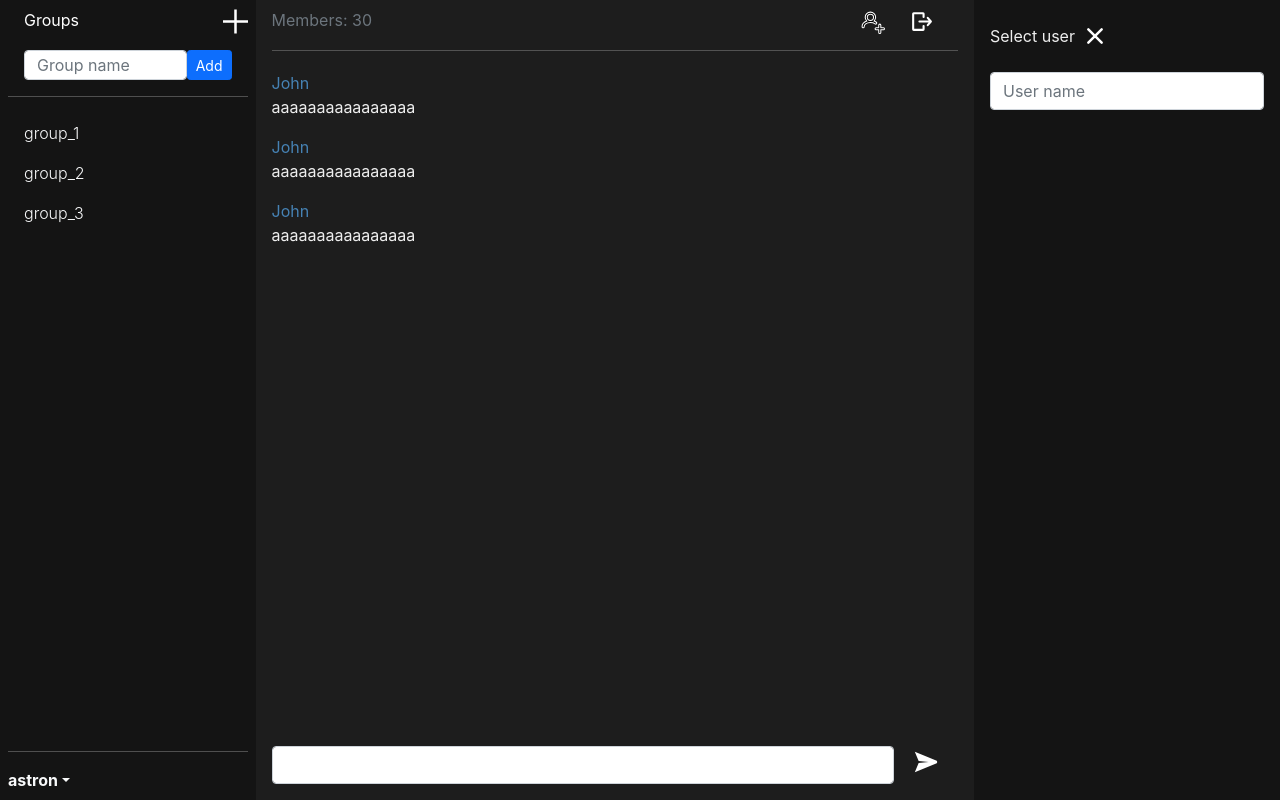
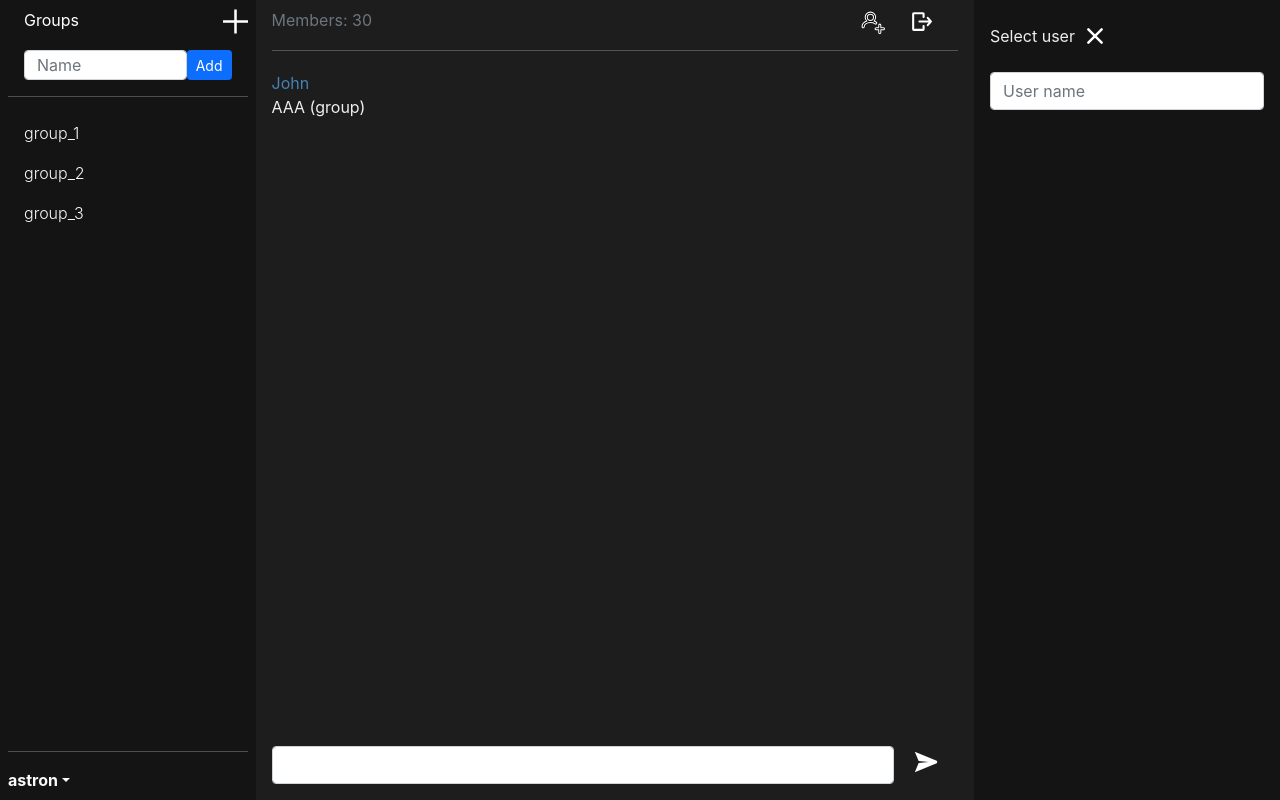
Before and after one commit to astronmax/devchat, a React (Create React App) app in the folder frontend/: page /home in a window 1280 px wide. Both pictures are taken after a click on the link 235 px from the left and 21 px from the top of the page. Built offline with nearby package versions, Linux system fonts and the light colour scheme.

Commit message:
Add messages loading by storage id

```diff
--- a/frontend/src/MainWindowSlice.js
+++ b/frontend/src/MainWindowSlice.js
@@ -2,6 +2,7 @@ import { createSlice } from "@reduxjs/toolkit"
 
 const initialState = {
   sidebar_display: 0,
+  content_store_key: 0,
 }
 
 export const MainWindowSlice = createSlice({
@@ -9,10 +10,14 @@ export const MainWindowSlice = createSlice({
   initialState,
   reducers: {
     displayGroups: (state) => { state.sidebar_display = 0; },
-    displayDirects: (state) => { state.sidebar_display = 1; }
+    displayDirects: (state) => { state.sidebar_display = 1; },
+    setContentStore: (state, key) => { state.content_store_key = key; }
   }
 });
 
-export const { displayGroups, displayDirects } = MainWindowSlice.actions;
+export const { displayGroups, displayDirects, setContentStore } = MainWindowSlice.actions;
+
 export const selectSidebarDisplay = (state) => state.MainWindow.sidebar_display;
+export const selectContentStore = (state) => state.MainWindow.content_store_key;
+
 export default MainWindowSlice.reducer;
--- a/frontend/src/components/ContentField.jsx
+++ b/frontend/src/components/ContentField.jsx
@@ -9,21 +9,18 @@ const MessageBox = ({ username, body }) => {
   );
 }
 
-const ContentField = () => {
+const ContentField = ({ messages }) => {
   return (
     <div className='content-field'>
-      <MessageBox
-        username="John"
-        body="aaaaaaaaaaaaaaaa"
-      />
-      <MessageBox
-        username="John"
-        body="aaaaaaaaaaaaaaaa"
-      />
-      <MessageBox
-        username="John"
-        body="aaaaaaaaaaaaaaaa"
-      />
+      {messages.map((msg) => {
+        return (
+          <MessageBox
+            username={msg.username}
+            body={msg.body}
+            key={msg.key}
+          />
+        );
+      })}
     </div>
   );
 }
--- a/frontend/src/components/SideBar.jsx
+++ b/frontend/src/components/SideBar.jsx
@@ -3,7 +3,8 @@ import '../App.css';
 
 import {
   displayGroups,
-  displayDirects
+  displayDirects,
+  setContentStore
 } from '../MainWindowSlice'
 import { useDispatch } from 'react-redux';
 
@@ -31,10 +32,15 @@ const Dropdown = ({ username }) => {
   );
 }
 
-export const ListItem = ({ title }) => {
+export const ListItem = ({ title, id }) => {
+  const dispatch = useDispatch();
+
   return (
     <li className="nav-item">
-      <a href="/" className="nav-link link-light" aria-current="page">
+      <a href="/" className="nav-link link-light" onClick={(e) => {
+        e.preventDefault();
+        dispatch(setContentStore(id));
+      }}>
         <p className='sidebar-item'>{title}</p>
       </a>
     </li>
@@ -60,13 +66,13 @@ const SideBar = ({ username, content_type, items }) => {
         </a>
       </div>
       <div className={add_group_classes} style={{ height: "30px" }}>
-        <input type="text" className="form-control" placeholder="Group name" />
+        <input type="text" className="form-control" placeholder="Name" />
         <button className='btn btn-primary btn-sm'>Add</button>
       </div>
       <hr />
       <div className='sidebar-list'>
         <ul className="nav nav-pills flex-column mb-auto">
-          {items.map((item => { return (<ListItem title={item} key={item} />); }))}
+          {items.map((item => { return (<ListItem title={item.title} key={item.key} id={item.key} />); }))}
         </ul>
       </div>
       <hr />
--- a/frontend/src/pages/MainPage.jsx
+++ b/frontend/src/pages/MainPage.jsx
@@ -7,33 +7,60 @@ import RightWindow from '../components/RightWindow';
 import { useSelector } from 'react-redux';
 
 import {
-  selectSidebarDisplay
+  selectSidebarDisplay,
+  selectContentStore
 } from '../MainWindowSlice'
 
 const get_groups = () => {
-  return ["group_1", "group_2", "group_3"];
+  return [
+    { title: "group_1", key: 1 },
+    { title: "group_2", key: 2 },
+    { title: "group_3", key: 3 },
+  ];
 }
 
 const get_directs = () => {
-  return ["direct_1", "direct_2", "direct_3"];
+  return [
+    { title: "direct_1", key: 1 },
+    { title: "direct_2", key: 2 },
+    { title: "direct_3", key: 3 },
+  ];
+}
+
+const get_direct_msgs = (id) => {
+  return [
+    { username: "John", body: "AAA (direct)", key: 1 }
+  ];
+}
+
+const get_group_msgs = (id) => {
+  return [
+    { username: "John", body: "AAA (group)", key: 1 }
+  ];
 }
 
 const MainPage = () => {
   const username = "astron";
+
   const sidebar_display = useSelector(selectSidebarDisplay);
   const content_type = sidebar_display ? "Directs" : "Groups";
-  const items = sidebar_display ? get_directs() : get_groups();
+  let sidebar_items = sidebar_display ? get_directs() : get_groups();
+
+  const content_store_key = useSelector(selectContentStore);
+  let msgs = sidebar_display
+    ? get_direct_msgs(content_store_key)
+    : get_group_msgs(content_store_key);
 
   return (
     <div className='d-flex'>
       <SideBar
         username={username}
         content_type={content_type}
-        items={items}
+        items={sidebar_items}
       />
       <div className='content-block'>
         <Header />
-        <ContentField />
+        <ContentField messages={msgs} />
         <AppFooter />
       </div>
       <RightWindow />
```
